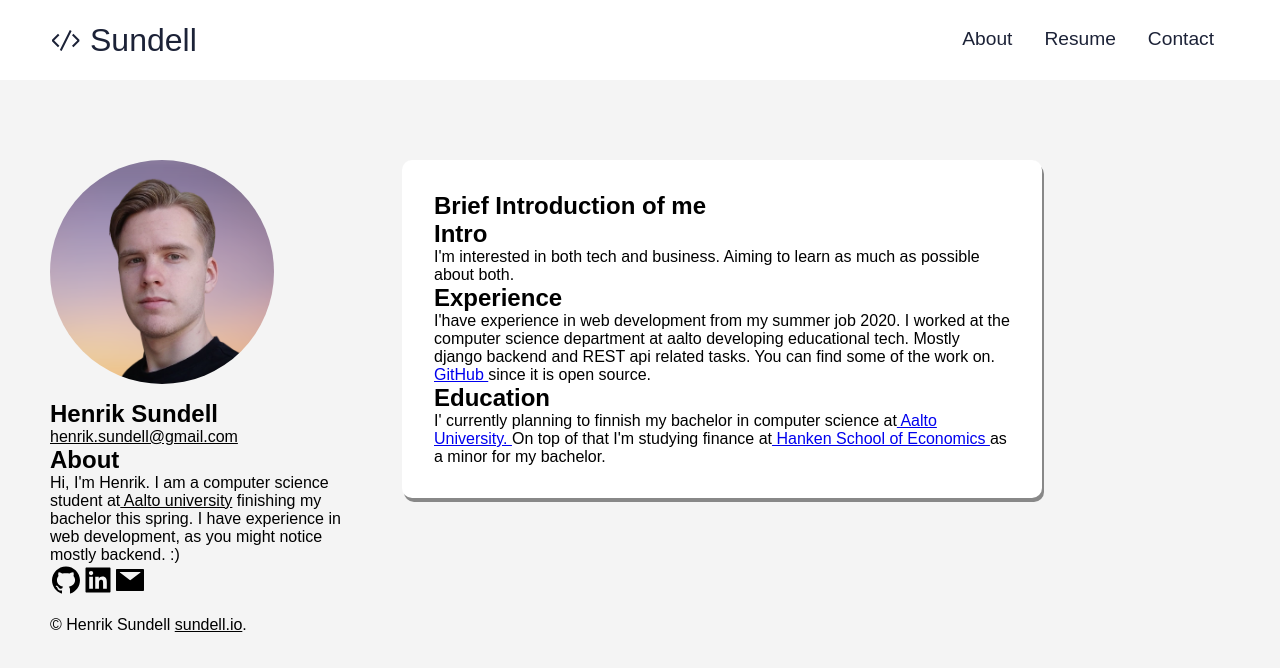
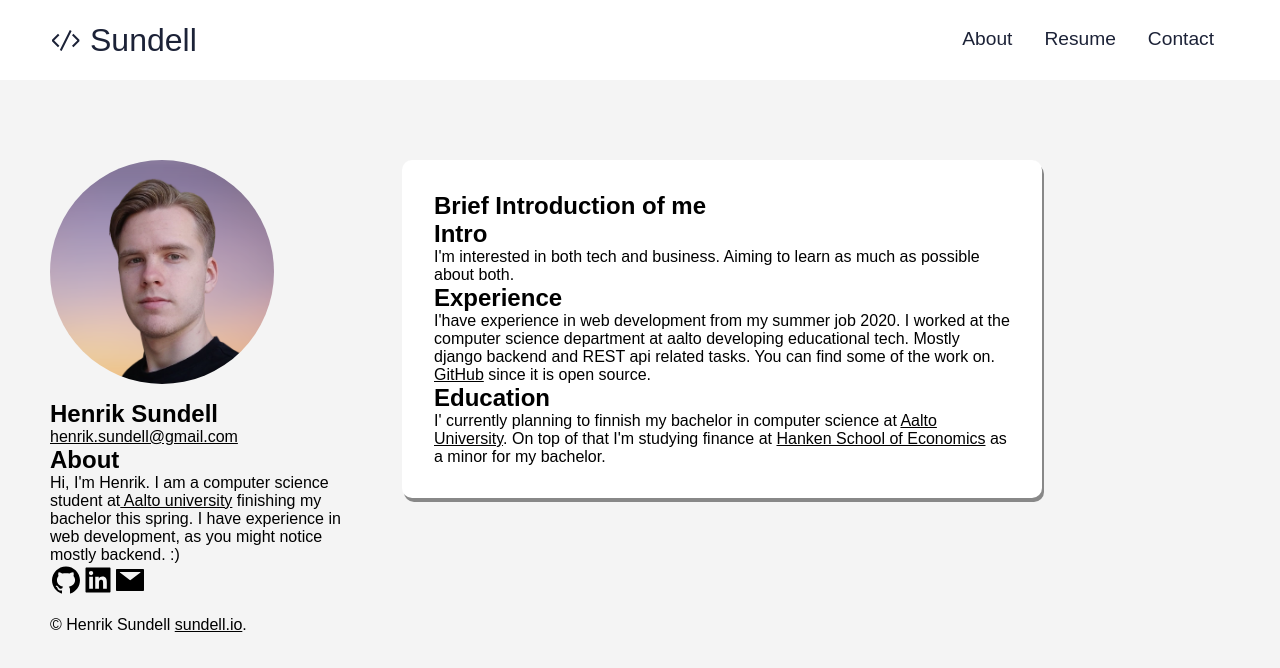
Before and after one commit to HenrikSundell/website, a React (Create React App) app: page / in a window 1280 px wide. Shown: the top 668 px of the page. Built offline with nearby package versions, Linux system fonts and the light colour scheme.

Commit message:
Change link style in AboutSection text
Change link color to black to mach the text and red on hower
to make it clear that they are links.

```diff
--- a/src/components/AboutSection.css
+++ b/src/components/AboutSection.css
@@ -18,3 +18,9 @@
 .flex-direction {
   flex-direction: row;
 }
+.about-link {
+  color: black;
+}
+.about-link:hover {
+  color: red;
+}
--- a/src/components/AboutSection.js
+++ b/src/components/AboutSection.js
@@ -26,17 +26,23 @@ function AboutSection({
         I'have experience in web development from my summer job 2020. I worked
         at the computer science department at aalto developing educational tech.
         Mostly django backend and REST api related tasks. You can find some of
-        the work on.
-        <a href="https://github.com/apluslms/a-plus"> GitHub </a>since it is
-        open source.
+        the work on.{" "}
+        <a className="about-link" href="https://github.com/apluslms/a-plus">
+          GitHub
+        </a>{" "}
+        since it is open source.
       </p>
       <h1 className="subtitle">Education</h1>
       <p>
-        I' currently planning to finnish my bachelor in computer science at
-        <a href="https://aalto.fi/en"> Aalto University. </a> On top of that I'm
-        studying finance at
-        <a href="https://www.hanken.fi/en"> Hanken School of Economics </a> as a
-        minor for my bachelor.
+        I' currently planning to finnish my bachelor in computer science at{" "}
+        <a className="about-link" href="https://aalto.fi/en">
+          Aalto University
+        </a>
+        . On top of that I'm studying finance at{" "}
+        <a className="about-link" href="https://www.hanken.fi/en">
+          Hanken School of Economics
+        </a>{" "}
+        as a minor for my bachelor.
       </p>
     </section>
   );
```
